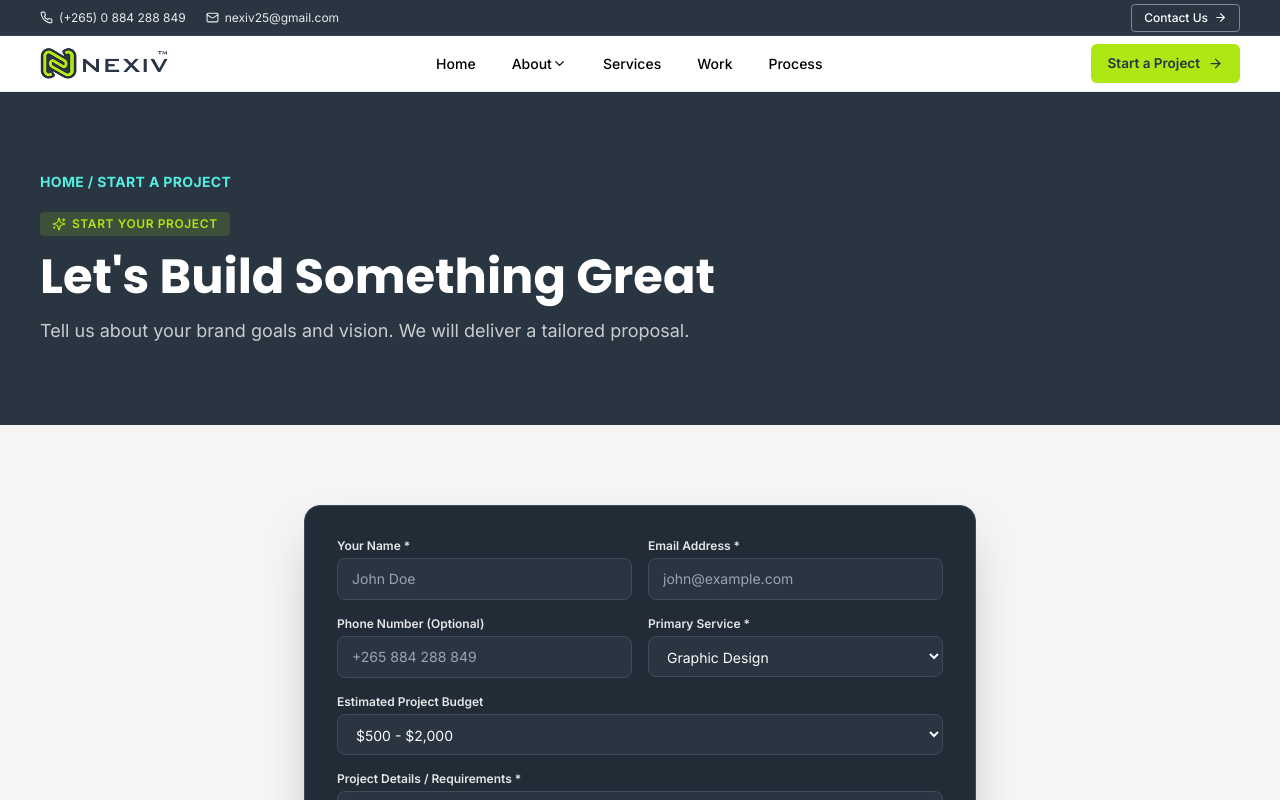
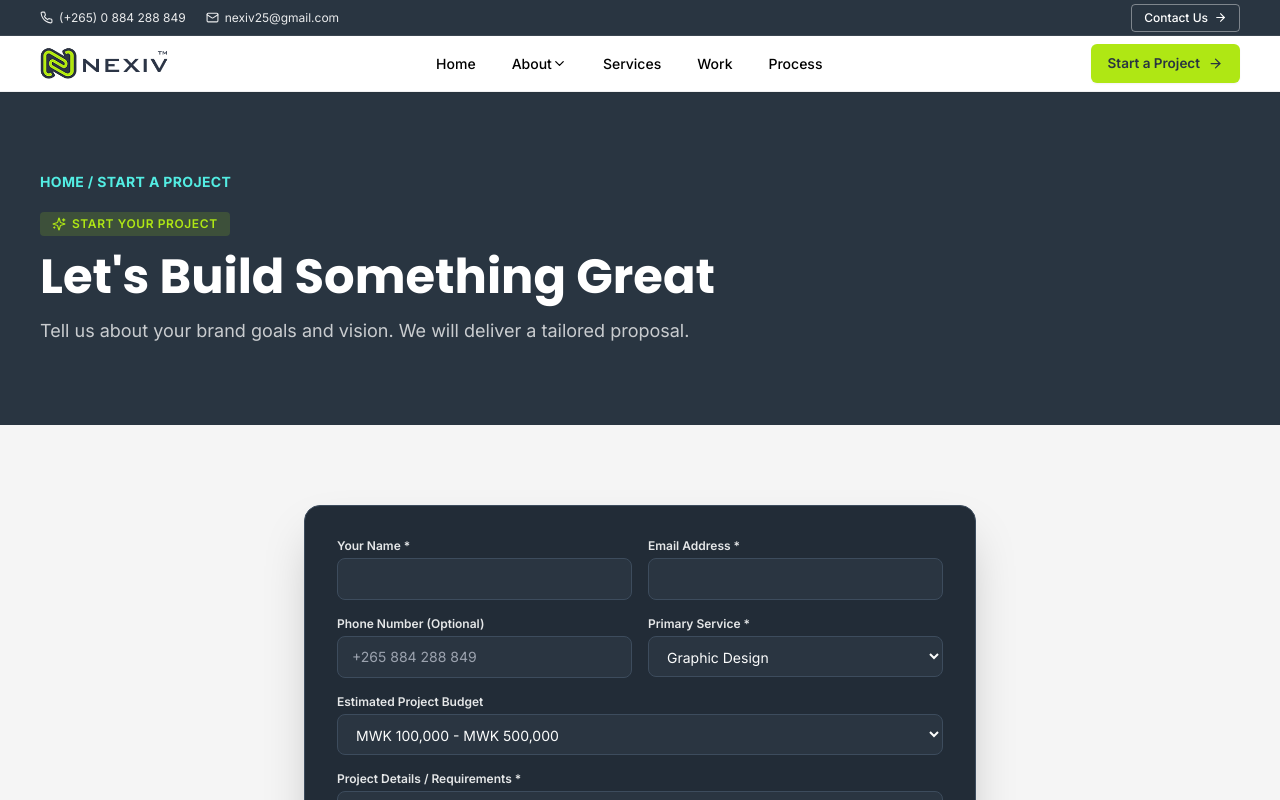
Before and after one commit to FAROOKKALUMBI/NEXIV-WEBSITE, a Next.js app: page /start-a-project in a window 1280 px wide. Shown: the top 800 px of the page. Built offline with nearby package versions, Linux system fonts and the light colour scheme.

Commit message:
fix: expand project form terms and localize budget

```diff
--- a/components/ProjectInquiryForm.tsx
+++ b/components/ProjectInquiryForm.tsx
@@ -2,6 +2,7 @@
 
 import { useState } from "react";
 import Link from "next/link";
+import { AnimatePresence, motion } from "framer-motion";
 import { useForm } from "react-hook-form";
 import { zodResolver } from "@hookform/resolvers/zod";
 import * as z from "zod";
@@ -19,12 +20,26 @@ const schema = z.object({
 
 type FormData = z.infer<typeof schema>;
 
+const termsSections = [
+  ["Introduction", "Welcome to Nexiv. These Terms and Conditions govern your use of our website and the creative and digital services we provide. By accessing our website or engaging our services, you agree to be bound by these terms."],
+  ["Service Agreement", "The services provided by Nexiv are subject to a separate agreement or contract. These agreements outline the scope of work, timelines, deliverables, and any additional terms specific to the services being provided. These Terms and Conditions apply to general website use and complement, but do not replace, individual signed agreements."],
+  ["Use of Website", "Visitors may browse the website for informational purposes. Content on this site (text, images, branding, illustrations) is the property of Nexiv and may not be copied, reproduced, or redistributed without written permission."],
+  ["Intellectual Property", "All intellectual property rights, including copyrights and trademarks, related to the designs, websites, and other creative works produced by Nexiv belong to the company unless otherwise stated in a separate agreement. Ownership of final deliverables transfers to the client only upon full payment, as specified in the relevant project agreement. Nexiv reserves the right to showcase completed work in its portfolio unless otherwise agreed with the client."],
+  ["Client Responsibilities", "Clients are responsible for providing accurate and complete information necessary for the provision of our services. Clients also have the responsibility to review and approve deliverables within the specified timeframes; delays in feedback or approval may affect project timelines."],
+  ["Payments", "Payment terms, deposits, and schedules will be outlined in individual project agreements or invoices. Work may be paused or withheld until payment terms are met, as specified in the relevant agreement."],
+  ["Limitation of Liability", "Nexiv shall not be held liable for any direct, indirect, incidental, consequential, or special damages arising out of or in connection with the use or inability to use our services, including but not limited to loss of data, loss of profits, or business interruption."],
+  ["Third-Party Links", "Our website may contain links to external websites that are not operated by us. We are not responsible for the privacy practices or content of those third-party websites, and we encourage you to review their policies when visiting them."],
+  ["Changes to These Terms", "Nexiv reserves the right to modify or update these Terms and Conditions at any time. Any changes will be effective upon posting the revised terms on our website. We encourage you to review this page periodically for updates."],
+  ["Governing Law and Jurisdiction", "These Terms and Conditions shall be governed by and interpreted in accordance with the laws of Malawi. Any disputes arising from these terms shall be subject to the exclusive jurisdiction of the courts of Malawi."],
+  ["Contact", "For questions about these Terms and Conditions, contact us at nexiv25@gmail.com or (+265) 0 884 288 849."],
+] as const;
+
 export function ProjectInquiryForm({ defaultService = "Graphic Design" }: { defaultService?: string }) {
   const [isSubmitting, setIsSubmitting] = useState(false);
   const [isSuccess, setIsSuccess] = useState(false);
   const [serverError, setServerError] = useState<string | null>(null);
   const [termsOpen, setTermsOpen] = useState(false);
-  const { register, handleSubmit, reset, watch, formState: { errors } } = useForm<FormData>({ resolver: zodResolver(schema), defaultValues: { service: defaultService, budget: "$500 - $2,000", termsAccepted: false } });
+  const { register, handleSubmit, reset, watch, formState: { errors } } = useForm<FormData>({ resolver: zodResolver(schema), defaultValues: { service: defaultService, budget: "MWK 100,000 - MWK 500,000", termsAccepted: false } });
   const termsAccepted = watch("termsAccepted");
 
   const onSubmit = async (data: FormData) => {
@@ -42,11 +57,11 @@ export function ProjectInquiryForm({ defaultService = "Graphic Design" }: { defa
   const labelClass = "mb-1 block font-inter text-xs font-semibold text-[#fbfcfc]/90";
   return <form onSubmit={handleSubmit(onSubmit)} className="space-y-4">
     {serverError && <div className="rounded border border-red-500/50 bg-red-900/40 p-3.5 text-xs text-red-200">{serverError}</div>}
-    <div className="grid gap-4 sm:grid-cols-2"><div><label className={labelClass}>Your Name *</label><input {...register("name")} placeholder="John Doe" className={fieldClass} />{errors.name && <p className="mt-1 text-xs text-red-400">{errors.name.message}</p>}</div><div><label className={labelClass}>Email Address *</label><input {...register("email")} type="email" placeholder="john@example.com" className={fieldClass} />{errors.email && <p className="mt-1 text-xs text-red-400">{errors.email.message}</p>}</div></div>
+    <div className="grid gap-4 sm:grid-cols-2"><div><label className={labelClass}>Your Name *</label><input {...register("name")} className={fieldClass} />{errors.name && <p className="mt-1 text-xs text-red-400">{errors.name.message}</p>}</div><div><label className={labelClass}>Email Address *</label><input {...register("email")} type="email" className={fieldClass} />{errors.email && <p className="mt-1 text-xs text-red-400">{errors.email.message}</p>}</div></div>
     <div className="grid gap-4 sm:grid-cols-2"><div><label className={labelClass}>Phone Number (Optional)</label><input {...register("phone")} placeholder="+265 884 288 849" className={fieldClass} /></div><div><label className={labelClass}>Primary Service *</label><select {...register("service")} className={fieldClass}><option value="Graphic Design">Graphic Design</option><option value="Web Design">Web Design</option><option value="Branding">Branding &amp; Identity</option><option value="UI/UX Design">UI/UX Design</option><option value="Digital Marketing">Digital Marketing</option><option value="Motion & Design">Motion &amp; Video</option><option value="Full Creative Suite">Full Creative Suite</option></select>{errors.service && <p className="mt-1 text-xs text-red-400">{errors.service.message}</p>}</div></div>
-    <div><label className={labelClass}>Estimated Project Budget</label><select {...register("budget")} className={fieldClass}><option value="Under $500">Under $500</option><option value="$500 - $2,000">$500 - $2,000</option><option value="$2,000 - $5,000">$2,000 - $5,000</option><option value="$5,000+">$5,000+</option></select></div>
+    <div><label className={labelClass}>Estimated Project Budget</label><select {...register("budget")} className={fieldClass}><option value="Under MWK 100,000">Under MWK 100,000</option><option value="MWK 100,000 - MWK 500,000">MWK 100,000 - MWK 500,000</option><option value="MWK 500,000 - MWK 1,000,000">MWK 500,000 - MWK 1,000,000</option><option value="MWK 1,000,000+">MWK 1,000,000+</option></select></div>
     <div><label className={labelClass}>Project Details / Requirements *</label><textarea {...register("message")} rows={5} placeholder="Describe what you want to achieve, timeline, references or any specific deliverables..." className={`${fieldClass} resize-none`} />{errors.message && <p className="mt-1 text-xs text-red-400">{errors.message.message}</p>}</div>
-    <div className="overflow-hidden rounded-lg border border-[#3d4c5d] bg-[#2a3541]"><button type="button" onClick={() => setTermsOpen((open) => !open)} aria-expanded={termsOpen} className="flex w-full items-center justify-between gap-4 px-3.5 py-3 text-left font-inter text-sm font-semibold text-white transition-colors hover:bg-white/5"><span>Terms &amp; Conditions</span><ChevronDown size={18} className={`shrink-0 text-[#afe714] transition-transform ${termsOpen ? "rotate-180" : ""}`} /></button>{termsOpen && <div className="border-t border-[#3d4c5d] px-3.5 py-3.5 font-inter text-xs leading-relaxed text-white/70">By submitting this project request, you agree to Nexiv&apos;s Terms and Conditions. Services provided by Nexiv are subject to a separate agreement or contract outlining scope of work, timelines, deliverables, and payment terms. All intellectual property related to designs and creative work produced by Nexiv remains the property of Nexiv until full payment is received. You are responsible for providing accurate and complete project information and for reviewing and approving deliverables within agreed timeframes. Nexiv is not liable for indirect, incidental, or consequential damages arising from the use of our services. For full details, please review our <Link href="/terms-and-conditions" target="_blank" rel="noopener noreferrer" className="font-semibold text-[#afe714] underline underline-offset-2">Terms and Conditions page</Link>.</div>}</div>
+    <div><button type="button" onClick={() => setTermsOpen((open) => !open)} aria-expanded={termsOpen} aria-controls="project-terms" className="flex w-full items-center justify-between gap-4 rounded-lg border border-[#3d4c5d] bg-[#2a3541] px-3.5 py-3 text-left font-inter text-sm font-semibold text-white transition-colors hover:bg-white/5"><span>Terms &amp; Conditions</span><ChevronDown size={18} className={`shrink-0 text-[#afe714] transition-transform ${termsOpen ? "rotate-180" : ""}`} /></button><AnimatePresence initial={false}>{termsOpen && <motion.div id="project-terms" initial={{ height: 0, opacity: 0 }} animate={{ height: "auto", opacity: 1 }} exit={{ height: 0, opacity: 0 }} transition={{ duration: 0.25, ease: "easeInOut" }} className="overflow-hidden"><div className="mt-2 max-h-80 overflow-y-auto rounded-lg border border-[#3d4c5d] bg-[#2a3541] px-3.5 py-4 font-inter text-xs leading-relaxed text-white/70"><div className="space-y-4">{termsSections.map(([heading, text]) => <section key={heading}><h3 className="font-poppins text-sm font-bold text-white">{heading}</h3><p className="mt-1.5">{text}</p></section>)}</div><p className="mt-4 border-t border-[#3d4c5d] pt-4">For the complete standalone page, review our <Link href="/terms-and-conditions" target="_blank" rel="noopener noreferrer" className="font-semibold text-[#afe714] underline underline-offset-2">Terms and Conditions</Link>.</p></div></motion.div>}</AnimatePresence></div>
     <div><label className="flex cursor-pointer items-start gap-3 font-inter text-xs leading-relaxed text-white/85"><input type="checkbox" {...register("termsAccepted")} className="mt-0.5 h-4 w-4 shrink-0 accent-[#afe714]" /><span>I have read and agree to the Terms and Conditions.</span></label>{errors.termsAccepted && <p className="mt-1 text-xs text-red-400">{errors.termsAccepted.message}</p>}</div>
     <button type="submit" disabled={isSubmitting || !termsAccepted} className="inline-flex w-full items-center justify-center rounded-md border border-transparent bg-[#afe714] py-3 font-inter text-sm font-bold text-[#293541] shadow-md transition-all hover:border-black/10 hover:bg-white disabled:cursor-not-allowed disabled:opacity-45">{isSubmitting ? <><Loader2 className="mr-2 h-4 w-4 animate-spin" />Sending Inquiry...</> : <><Send className="mr-2 h-4 w-4" />Submit Project Request</>}</button>
   </form>;
```
